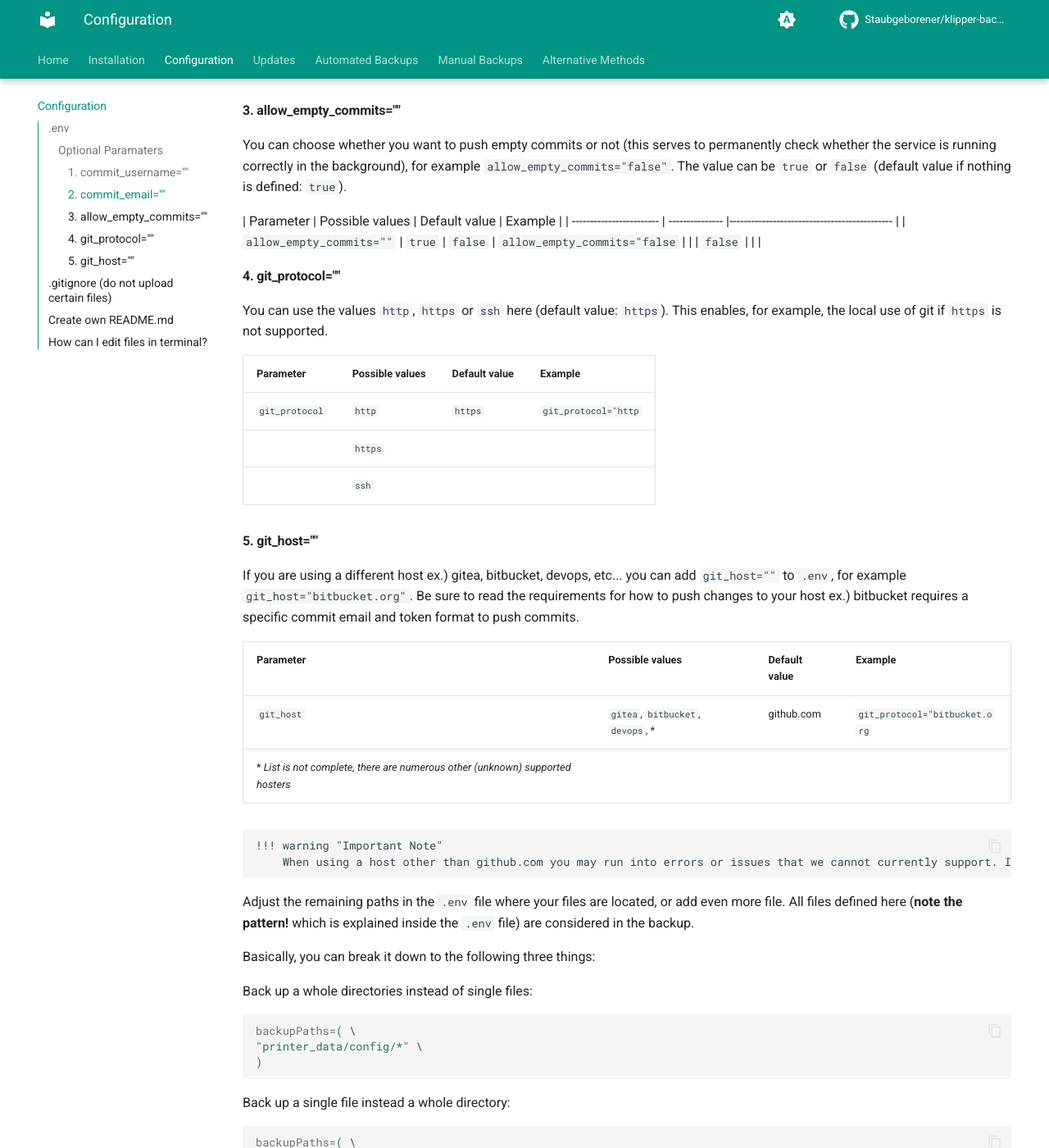
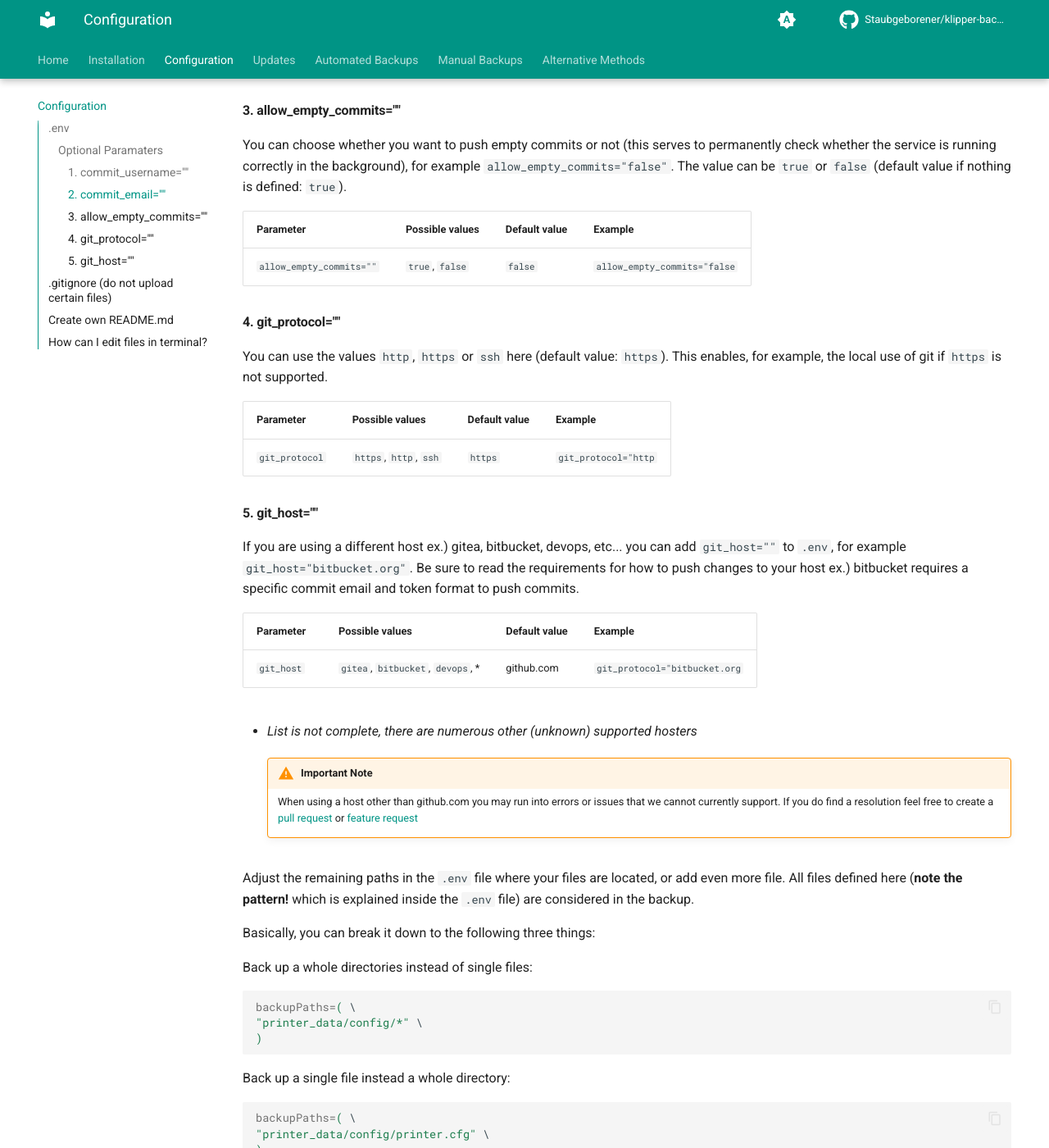
Before and after one commit to Staubgeborener/Klipper-Backup, an MkDocs documentation site: the page built from docs/configuration.md, in a window 1280 px wide and 1400 px high, scrolled down 1011 px. Shown: the whole window at 82% size. Built offline with MkDocs 1.6.1 and Material for MkDocs 9.7.7, drawn with Linux system fonts in a browser that asks for light colours; comment, search, counter and statistics services are not loaded.

Commit message:
fix issue in configuration.md tables

```diff
--- a/docs/configuration.md
+++ b/docs/configuration.md
@@ -28,18 +28,15 @@ You can change the commit email for the commit history here, if it is left empty
 You can choose whether you want to push empty commits or not (this serves to permanently check whether the service is running correctly in the background), for example `allow_empty_commits="false"`. The value can be `true` or `false` (default value if nothing is defined: `true`).
 
 | Parameter                | Possible values | Default value | Example                      |
-| ------------------------ | --------------- |--------------------------------------------- |
-| `allow_empty_commits=""` | `true`          | `false`       | `allow_empty_commits="false` |
-|                          | `false`         |               |                              |
+| ------------------------ | --------------- |---------------|----------------------------- |
+| `allow_empty_commits=""` | `true`, `false` | `false`       | `allow_empty_commits="false` |
 
 #### 4. git_protocol=""
 You can use the values `http`, `https` or `ssh` here (default value: `https`). This enables, for example, the local use of git if `https` is not supported.
 
-| Parameter      | Possible values | Default value | Example              |
-| -------------- | ----------------|---------------|--------------------- |
-| `git_protocol` | `http`          | `https`       | `git_protocol="http` |
-|                | `https`         |               |                      |
-|                | `ssh `          |               |                      |
+| Parameter      | Possible values        | Default value | Example              |
+| -------------- | -----------------------|---------------|--------------------- |
+| `git_protocol` | `https`, `http`, `ssh` | `https`       | `git_protocol="http` |
 
 #### 5. git_host=""
 If you are using a different host ex.) gitea, bitbucket, devops, etc... you can add `git_host=""` to `.env`, for example `git_host="bitbucket.org"`. Be sure to read the requirements for how to push changes to your host ex.) bitbucket requires a specific commit email and token format to push commits.
@@ -47,6 +44,7 @@ If you are using a different host ex.) gitea, bitbucket, devops, etc... you can
 | Parameter  | Possible values                   | Default value | Example                       |
 | -----------| ----------------------------------|---------------|------------------------------ |
 | `git_host` | `gitea`, `bitbucket`, `devops`, * | github.com    | `git_protocol="bitbucket.org` |
+
 * *List is not complete, there are numerous other (unknown) supported hosters*
 
     !!! warning "Important Note"
```
